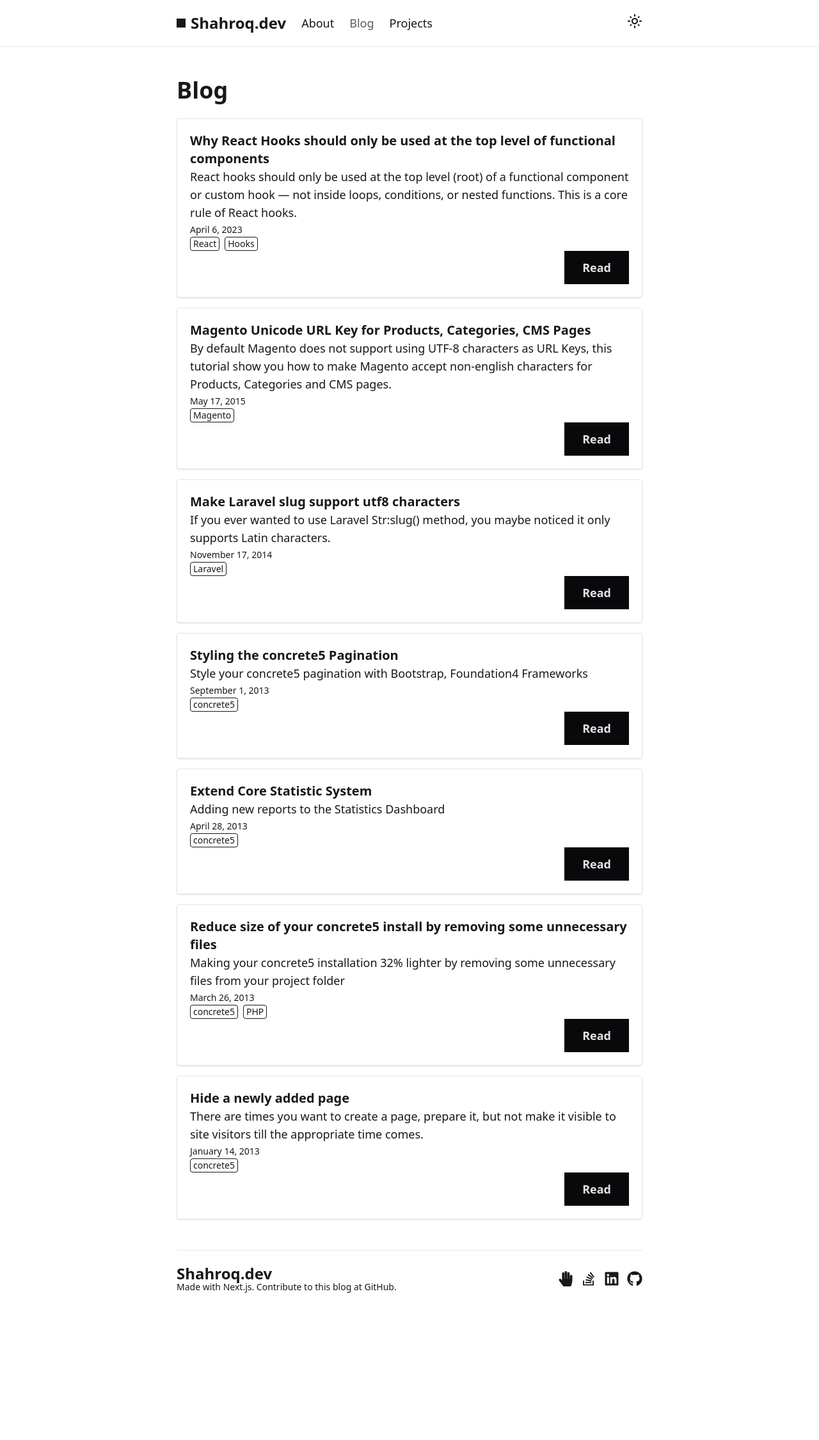
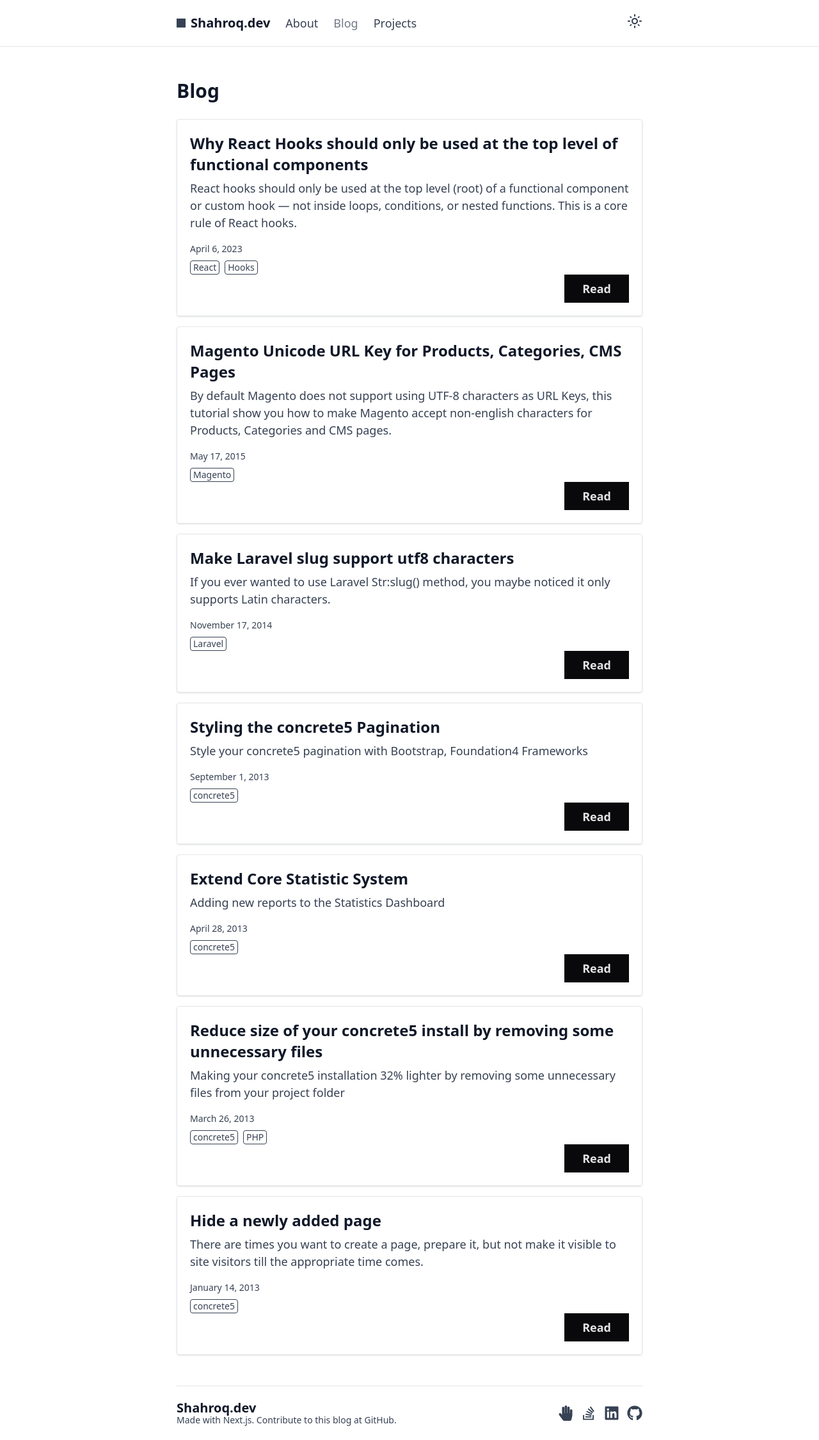
Before and after one commit to shahroq/shahroq.github.io, a Next.js app: page /blog in a window 1280 px wide. Shown: the whole page at 64% size. Before the commit the page ends 2042 px from the top, so only its background shows below. Built offline with nearby package versions, Linux system fonts and the light colour scheme.

Commit message:
make styled in sync with tw typography

```diff
--- a/app/Footer.tsx
+++ b/app/Footer.tsx
@@ -8,7 +8,7 @@ function Footer() {
       <Container>
         <div className="flex flex-col sm:flex-row items-center justify-between gap-4 py-6 border-t footer-border-color border-preview-">
           <div id="copyright">
-            <h2>{siteName}</h2>
+            <h3>{siteName}</h3>
             <small className="-bg-green-200">
               Made with Next.js. Contribute to this blog at{" "}
               <a target="_blank" href={siteRepoLink}>
@@ -17,7 +17,7 @@ function Footer() {
               .
             </small>
           </div>
-          <p id="social-icons" className="flex flex-row-reverse">
+          <p id="social-icons" className="flex flex-row-reverse mb-0">
             {socials.map((linkItem, i) => {
               return (
                 <LinkItemIcon
--- a/app/Navbar.tsx
+++ b/app/Navbar.tsx
@@ -53,7 +53,7 @@ const Navbar = () => {
       {/* Logo */}
       <div className="text-2xl font-bold flex space-x-2 items-center">
         <FaSquareFull className="text-sm" />
-        <p>{siteName}</p>
+        <h3 className="mb-0">{siteName}</h3>
       </div>
 
       {/* Links */}
--- a/app/globals.css
+++ b/app/globals.css
@@ -13,27 +13,30 @@
 
 /* dark/light mode variables */
 @theme {
+  /* typgraphy (from tw typgrapht gray theme) */
+  --color-body: theme("colors.gray.700");
+  --color-headings: theme("colors.gray.900");
+  --color-links: theme("colors.gray.900");
+  --color-bold: theme("colors.gray.900");
+
   --color-background: oklch(100% 0 0);
-  --color-content: oklch(21% 0.006 285.885);
-
   --color-primary: oklch(0.14 0.005 285.823);
   --color-primary-content: oklch(0.92 0.004 286.32);
-
   --color-secondary: #fdf0ec; /* vanilla */
-
   --border-color: oklch(92.8% 0.006 264.531);
 }
 
 @layer base {
   @variant dark {
-    --color-background: oklch(25.33% 0.016 252.42);
-    --color-content: oklch(97.807% 0.029 256.847);
+    --color-body: theme("colors.gray.300");
+    --color-headings: theme("colors.white");
+    --color-links: theme("colors.white");
+    --color-bold: theme("colors.white");
 
+    --color-background: oklch(0.2533 0.016 252.42);
     --color-primary: oklch(0.92 0.004 286.32);
     --color-primary-content: oklch(0.14 0.005 285.823);
-
     --color-secondary: #374151;
-
     --border-color: oklch(44.6% 0.03 256.802);
   }
 }
@@ -42,35 +45,47 @@
 @layer base {
   :root {
     background-color: var(--color-background);
-    color: var(--color-content);
+    color: var(--color-body);
   }
 
   /* general */
+  p {
+    @apply text-lg/normal mb-4;
+  }
+
   a {
+    color: var(--color-link);
     @apply hover:underline hover:underline-offset-4;
   }
 
+  h1,
+  h2,
+  h3 {
+    color: var(--color-headings);
+  }
+
   h1 {
-    @apply text-4xl font-bold;
+    @apply text-3xl/snug font-bold mb-3;
   }
 
   h2 {
-    @apply text-2xl font-semibold;
+    @apply text-2xl/snug font-semibold mb-2;
   }
 
   h3 {
-    @apply text-xl font-semibold;
+    @apply text-xl/normal font-semibold mb-3;
   }
 
-  small {
-    @apply text-sm font-light;
+  small,
+  .small {
+    @apply text-sm/normal font-light mb-2;
   }
 }
 
 /* components */
 @layer components {
   .btn {
-    @apply px-7 py-3 text-lg font-bold no-underline hover:opacity-80 transition-all duration-300;
+    @apply px-7 py-2 text-lg font-bold no-underline hover:opacity-80 transition-all duration-300;
 
     background-color: var(--color-primary);
     color: var(--color-primary-content);
@@ -83,12 +98,6 @@
   .card {
     @apply border shadow p-5 rounded mb-8;
     border-color: var(--border-color);
-    h2 {
-      @apply text-xl font-semibold;
-    }
-    p {
-      @apply text-lg;
-    }
   }
 
   .page-title {
@@ -108,9 +117,10 @@
 
   a {
     @apply text-lg! font-medium hover:no-underline hover:opacity-70 transition-opacity duration-300 hover:bg-transparent!;
-  }
-  a.active {
-    @apply opacity-70;
+
+    &.active {
+      @apply opacity-70;
+    }
   }
 }
 
@@ -118,7 +128,7 @@
 footer #copyright {
   @apply leading-none;
   & > * {
-    @apply leading-none;
+    @apply leading-none mb-0;
   }
 }
 
--- a/components/PostList.tsx
+++ b/components/PostList.tsx
@@ -21,7 +21,9 @@ const PostList = ({ posts }: Props) => {
                 <Link href={postUrl}>{title}</Link>
               </h2>
               <p>{excerpt}</p>
-              {published_date && <small>{formatDate(published_date)}</small>}
+              {published_date && (
+                <p className="small">{formatDate(published_date)}</p>
+              )}
 
               {tags && <Tags tags={tags} />}
 
```
